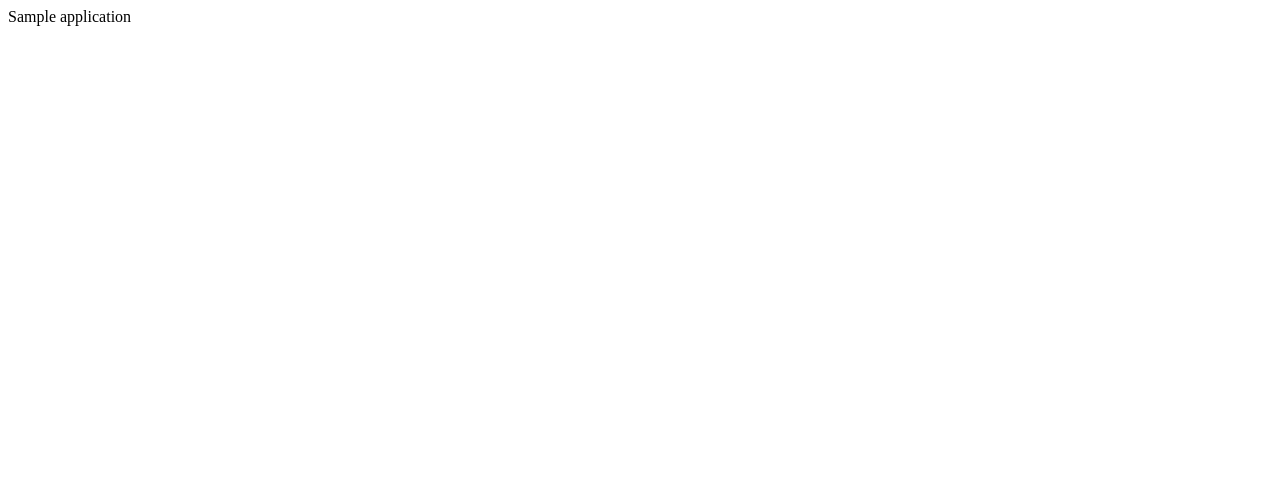
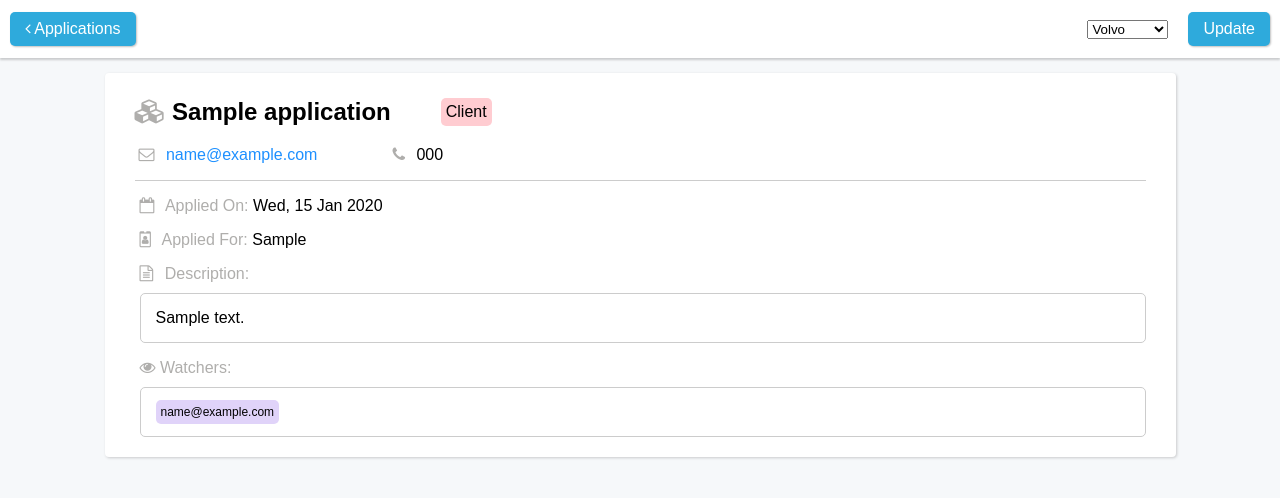
Before and after one commit to LakshyaKhatri/Interview-Portal, a Django app: page /1/ in a window 1280 px wide. Before the commit the part shown is almost empty. Shown: the top 498 px of the page. Run offline with Django 3.2, Linux system fonts and the light colour scheme; a user stored in the database is signed in; tables that the repository leaves empty hold one stand-in row (values such as "Sample post").

Commit message:
Add page UI (html + css)

```diff
--- a/dashboard/templates/dashboard/single_application.html
+++ b/dashboard/templates/dashboard/single_application.html
@@ -1,12 +1,100 @@
 {% extends "base.html" %}
 {% load static %}
 
-{% block title %}Application Name | Dashboard{% endblock %}
+{% block title %}{{ application.application.name }} | Dashboard{% endblock %}
 
 {% block css %}
+  <link rel="stylesheet" href="https://cdnjs.cloudflare.com/ajax/libs/font-awesome/4.7.0/css/font-awesome.min.css">
   <link rel="stylesheet" href="{% static 'dashboard/styles/single_application.css' %}">
 {% endblock %}
 
 {% block body %}
-{{ application.application.name }}
+<section>
+<header class="top-header">
+  <a href="back link" class="back-btn">
+    <i class="fa fa-angle-left" aria-hidden="true"></i>
+    Applications
+  </a>
+  <select class="status-select">
+    <!-- Add forward and backwards icons here -->
+    <option value="volvo">Volvo</option>
+    <option value="saab">Saab</option>
+    <option value="mercedes">Mercedes</option>
+    <option value="audi">Audi</option>
+  </select>
+  <a href="save link" class="save-btn">Update</a>
+</header>
+</section>
+
+
+<section class="details-sec">
+  <div class="details-container">
+    <div class="basic-details-container">
+      <div class="name-type-row">
+        <h1 class="name">
+          {% if application.application.type == "CA" %}
+            <i class="name-icon fa fa-user-o" aria-hidden="true"></i>
+          {% else %}
+            <i class="fa fa-cubes" aria-hidden="true"></i>
+          {% endif %}
+          {{ application.application.name }}
+        </h1>
+        <p class="type-tag">{{ application.application.get_type_display }}</p>
+      </div>
+
+      <div class="email-phone-container">
+        <div class="email-container">
+          <i class="fa fa-envelope-o" aria-hidden="true"></i>
+          <a class="email" href="mailto:{{ application.application.email }}">
+            {{ application.application.email }}
+          </a>
+        </div>
+
+        <p class="phone-number">
+          <i class="fa fa-phone" aria-hidden="true"></i>
+          {{ application.phone_number }}
+        </p>
+      </div>
+    </div>
+
+    <div class="horizontal-line"></div>
+
+    <div class="extra-details-container">
+
+      <p class="applied-on-txt">
+        <i class="fa fa-calendar-o" aria-hidden="true"></i>
+        <label>Applied On:</label>
+        {{ application.application.applied_on|date:"D, d M Y" }}
+      </p>
+
+      <p class="applied-for-txt">
+        <i class="fa fa-id-badge" aria-hidden="true"></i>
+        <label>Applied For:</label>
+        {{ application.applying_for }}
+      </p>
+
+      <div class="description-container">
+        <i class="fa fa-file-text-o" aria-hidden="true"></i>
+        <label>Description:</label>
+        <p class="description-txt">
+          {{ application.description }}
+        </p>
+      </div>
+
+      <div class="watcher-container">
+        <i class="fa fa-eye" aria-hidden="true"></i>
+        <label>Watchers:</label>
+        <div class="watcher-tag-container">
+          {% for watcher in application.watchers.all %}
+            <p class="watcher-email">{{ watcher.email }}</p>
+          {% endfor %}
+        </div>
+      </div>
+    </div>
+  </div>
+</section>
+
+<section class="comments-sec">
+
+</section>
 {% endblock %}
--- a/dashboard/templates/dashboard/styles/single_application.css
+++ b/dashboard/templates/dashboard/styles/single_application.css
@@ -0,0 +1,153 @@
+* {
+  box-sizing: border-box;
+}
+
+body {
+  margin: 0;
+  padding: 0;
+  background-color: #f6f8fa;
+  font-family: sans-serif;
+}
+
+.fa {
+  color: #afaeac;
+}
+
+.top-header{
+  width: 100%;
+  background-color: white;
+  box-shadow: 0px 2px 2px #0000002f;
+  display: flex;
+  flex-direction: row;
+  align-items: center;
+  justify-content: flex-end;
+  padding: 12px 10px;
+  position: sticky;
+  z-index: 1000;
+  flex-wrap: wrap;
+}
+
+.back-btn, .save-btn {
+  text-decoration: none;
+  background-color: #2eaadc;
+  color: white;
+  padding: 8px 15px;
+  border-radius: 5px;
+  box-shadow: 1px 1px 2px #0000003f;
+}
+
+.back-btn:hover, .save-btn:hover{
+  background-color: #3db1df;
+}
+
+.back-btn:active, .save-btn:active{
+  background-color: #19a5dd;
+}
+
+.back-btn {
+  margin-right: auto;
+}
+
+.back-btn i {
+  color: white;
+}
+
+.status-select {
+  margin-right: 20px;
+}
+
+.details-sec {
+  display: flex;
+  justify-content: center;
+  align-items: center;
+  padding: 10px;
+  margin-top: 5px;
+}
+
+.details-container {
+  width: 85%;
+  background-color: white;
+  box-shadow: 1px 1px 3px #0000002f;
+  border-radius: 4px;
+  padding: 5px 30px 20px 30px;
+  display: flex;
+  flex-direction: column;
+}
+
+.name-type-row {
+  display: flex;
+  flex-direction: row;
+  justify-content: flex-start;
+  align-items: center;
+}
+
+.type-tag {
+  margin-left: 50px;
+  background-color: #ffccd1;
+  padding: 5px 5px;
+  border-radius: 5px;
+}
+
+.email-phone-container {
+  display: flex;
+  flex-direction: row;
+  align-items: flex-start;
+  justify-content: flex-start;
+  margin-left: 4px;
+}
+
+.email {
+  text-decoration: none;
+  color: #1e90ff;
+  margin-left: 7px;
+}
+
+.email:hover {
+  text-decoration: underline;
+}
+
+.phone-number {
+  margin-left: 75px;
+  margin-top: 0;
+}
+
+.phone-number i, .applied-on-txt i, .applied-for-txt i, .description-container i {
+  margin-right: 7px;
+}
+
+.horizontal-line {
+  background-color: #cccccc;
+  height: 1px;
+}
+
+.extra-details-container{
+  margin-left: 5px;
+}
+
+label {
+  color: #afaeac;
+}
+
+.description-txt {
+  margin-top: 10px;
+  padding: 15px 15px;
+  border: 1px solid #cccccc;
+  border-radius: 5px;
+}
+
+.watcher-tag-container {
+  margin-top: 10px;
+  padding: 0px 15px;
+  border: 1px solid #cccccc;
+  border-radius: 5px;
+  display: flex;
+  flex-direction: row;
+  justify-content: flex-start;
+}
+
+.watcher-email {
+  font-size: 12px;
+  background-color: #e0d3f9;
+  border-radius: 5px;
+  padding: 5px;
+}
```
